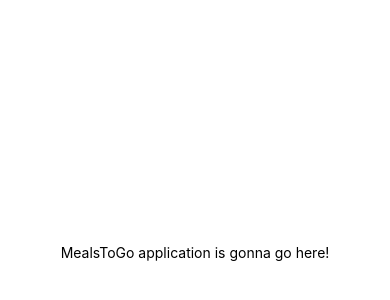
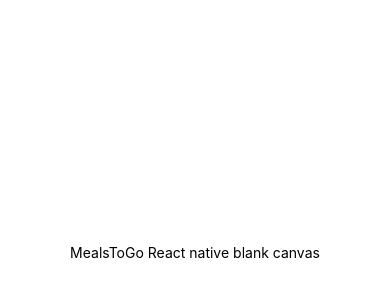
Before and after one commit to SooMash/MealsToGo, a React Native app: screen / in a window 390 px wide. Shown: the part 170-470 px from the top of the page. Built offline with nearby package versions, Linux system fonts and the light colour scheme.

Commit message:
(master): clean slate

```diff
--- a/App.js
+++ b/App.js
@@ -1,20 +1,12 @@
-import { StatusBar } from 'expo-status-bar';
-import { StyleSheet, Text, View } from 'react-native';
+import { StatusBar } from "expo-status-bar";
+import { StyleSheet, Text, View } from "react-native";
 
 export default function App() {
   return (
-    <View style={styles.container}>
-      <Text>MealsToGo application is gonna go here!</Text>
-      <StatusBar style="auto" />
+    <View style={{ alignItems: "center", flex: 1, justifyContent: "center" }}>
+      <Text>MealsToGo React native blank canvas</Text>
     </View>
   );
 }
 
-const styles = StyleSheet.create({
-  container: {
-    flex: 1,
-    backgroundColor: '#fff',
-    alignItems: 'center',
-    justifyContent: 'center',
-  },
-});
+const styles = StyleSheet.create({});
--- a/app.json
+++ b/app.json
@@ -2,7 +2,7 @@
   "expo": {
     "name": "MealsToGo",
     "slug": "MealsToGo",
-    "version": "1.0.0",
+    "version": "0.0.1",
     "orientation": "portrait",
     "icon": "./assets/icon.png",
     "splash": {
@@ -13,9 +13,7 @@
     "updates": {
       "fallbackToCacheTimeout": 0
     },
-    "assetBundlePatterns": [
-      "**/*"
-    ],
+    "assetBundlePatterns": ["**/*"],
     "ios": {
       "supportsTablet": true
     },
```
